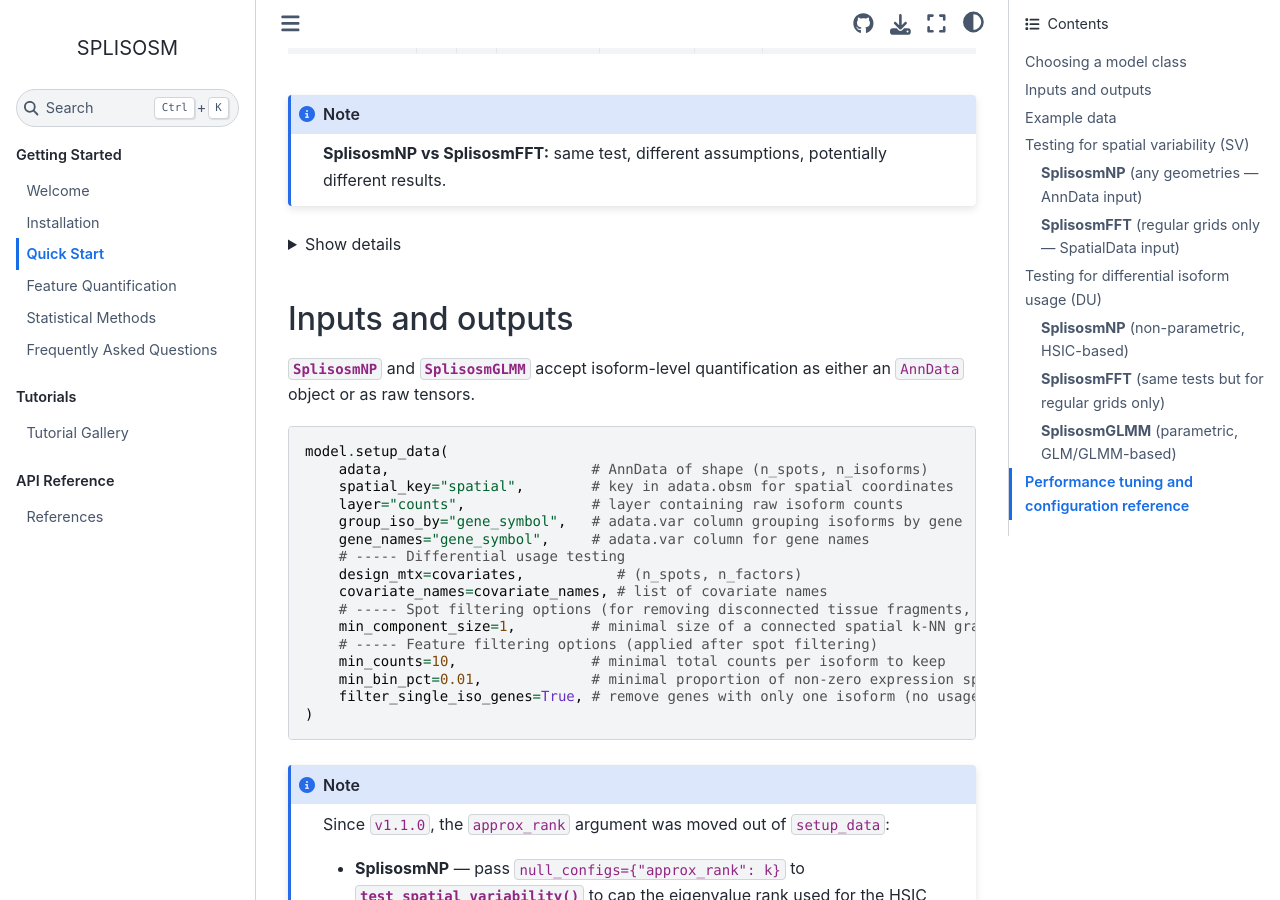
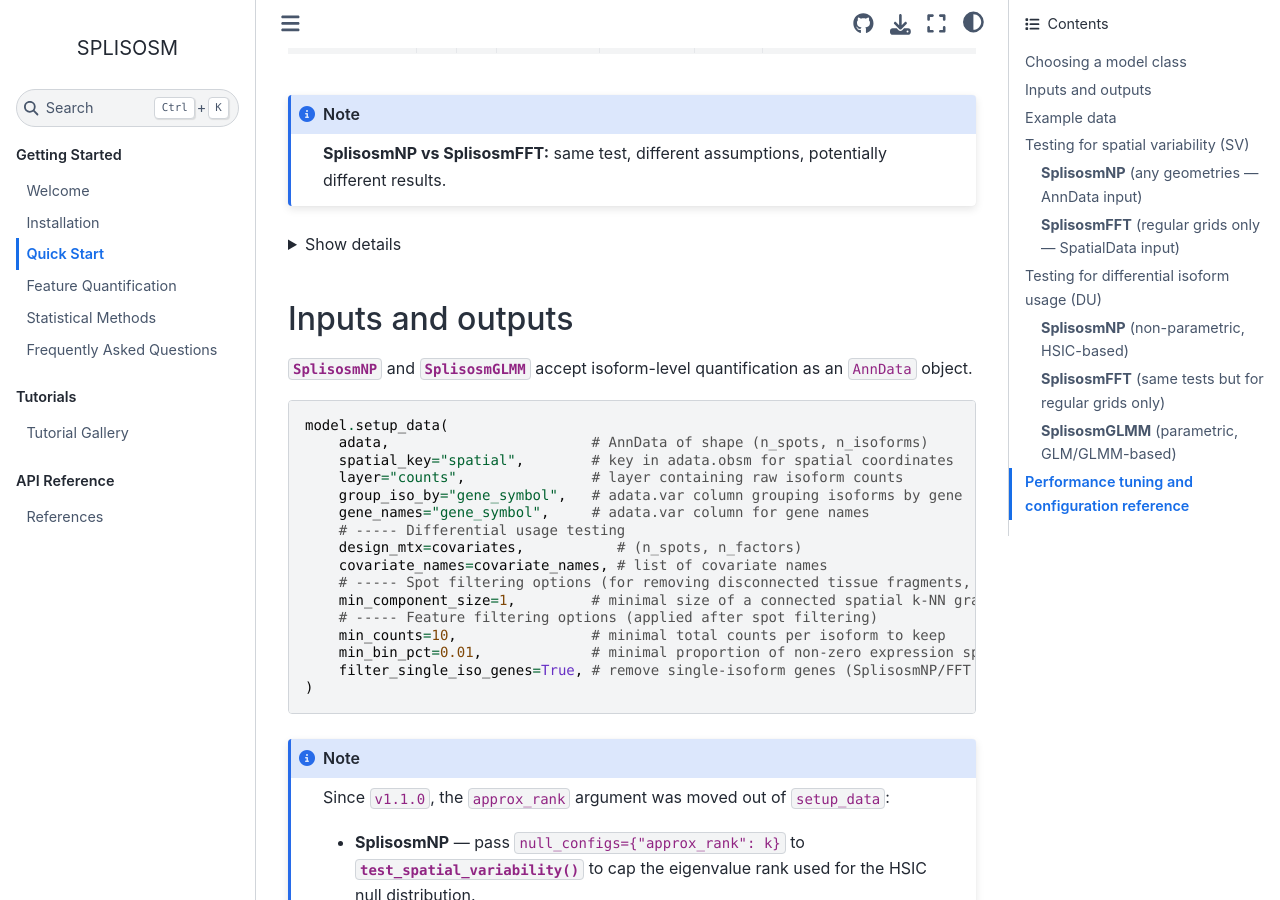
Before and after one commit to JiayuSuPKU/SPLISOSM, a Sphinx documentation site: the page built from docs/source/quickstart.rst, in a window 1280 px wide and 900 px high, scrolled down 1160 px. Built offline with Sphinx 7.4.7 and the Sphinx Book theme 1.1.4, drawn with Linux system fonts in a browser that asks for light colours; pages that are not in the unit, such as notebooks, are missing from menus.

Commit message:
Adversarial review: fix mutable defaults, div-by-zero guards, and docs
Code fixes:
- Replace mutable dict defaults with None in MultinomGLM, MultinomGLMM,
  and SplisosmGLMM __init__ signatures
- Guard normalization against zero-std with .clamp(min=1e-8) in
  hyptest_np, kernel_gpr (removes post-hoc isinf cleanup)
- Use assertEqual over assertTrue for length checks in tests

Documentation fixes:
- Rewrite SplisosmNP docstring examples to use AnnData API (legacy
  raw-tensor setup was removed in v1.1.0)
- Fix approx_rank="auto" in quickstart (invalid string; now a comment
  explaining auto/None/int semantics)
- Clarify filter_single_iso_genes is NP/FFT only in shared example
- Remove stale "or as raw tensors" claim in quickstart
- Fix typos: Benjaminini→Benjamini, naively→natively, not→non-convergence,
  pvalues→p-values, inconsistent number formatting
- Fix RST syntax errors in quickstart (raw directive typo, bold tags
  inside HTML block)

Cleanup:
- Remove orphaned .ipynb_checkpoints directory

Co-Authored-By: Claude Opus 4.6 (1M context) <noreply@anthropic.com>

```diff
--- a/docs/source/faq.rst
+++ b/docs/source/faq.rst
@@ -123,7 +123,7 @@ Choosing a model class
 
   Note that both conditional tests (``'hsic-gp'`` and ``'glmm'``) are computationally intensive and may take hours to run on large datasets.
   For ``'hsic-gp'``, inducing-point approximations and GPU acceleration (via the `gpytorch` backend) are available.
-  For ``'glmm'``, model fitting is handled naively with pytorch with GPU device support, and low-rank kernel approximation is also available (via ``SplisosmGLMM(approx_rank=...)``).
+  For ``'glmm'``, model fitting is handled natively with PyTorch with GPU device support, and low-rank kernel approximation is also available (via ``SplisosmGLMM(approx_rank=...)``).
 
   .. code-block:: python
 
--- a/docs/source/methods.rst
+++ b/docs/source/methods.rst
@@ -148,7 +148,7 @@ See :func:`splisosm.likelihood.liu_sf` for implementation details.
 
 **2. Moment-matching normal approximation**: ``null_method='trace'``
 
-Alternatively, we may use the first two moments of the null distribution to compute pvalues (i.e., via Central Limit Theorem),
+Alternatively, we may use the first two moments of the null distribution to compute p-values (i.e., via Central Limit Theorem),
 which requires only :math:`\mathrm{tr}(K)` and :math:`\mathrm{tr}(K^2)`:
 
 .. math::
--- a/docs/source/quickstart.rst
+++ b/docs/source/quickstart.rst
@@ -70,20 +70,21 @@ Summary of class features:
    <summary>Show details</summary>
 
    While classes compute the same HSIC test statistic and use the same spectrum-based null,
-   results can still differ because SplisosmFFT (i) assumes **periodic boundaries**
+   results can still differ because SplisosmFFT (i) assumes <b>periodic boundaries</b>
    (the grid wraps around, so edge bins become neighbours) and
-   (ii) operates on the **full raster grid**, zero-padding unobserved bins. On the other hand,
+   (ii) operates on the <b>full raster grid</b>, zero-padding unobserved bins. On the other hand,
    SplisosmNP works only on the observed spots with a k-NN graph that has no wrap-around.
    The discrepancy is small when the grid is densely observed and
    the tissue is far from the slide edges (i.e. boundaries are already all zero).
 
-... raw:: html
+.. raw:: html
+
    </details>
 
 Inputs and outputs
 ------------------
 
-:class:`~splisosm.SplisosmNP` and :class:`~splisosm.SplisosmGLMM` accept isoform-level quantification as either an ``AnnData`` object or as raw tensors.
+:class:`~splisosm.SplisosmNP` and :class:`~splisosm.SplisosmGLMM` accept isoform-level quantification as an ``AnnData`` object.
 
 .. code-block:: python
 
@@ -101,7 +102,7 @@ Inputs and outputs
        # ----- Feature filtering options (applied after spot filtering)
        min_counts=10,                # minimal total counts per isoform to keep
        min_bin_pct=0.01,             # minimal proportion of non-zero expression spots per isoform to keep
-       filter_single_iso_genes=True, # remove genes with only one isoform (no usage variation)
+       filter_single_iso_genes=True, # remove single-isoform genes (SplisosmNP/FFT only; GLMM always requires ≥2)
    )
 
 .. note::
```
Also changed, not shown: other parts of docs/source/quickstart.rst (+2 -2 lines), CHANGELOG.md (+1 -1 lines), 6 other files.
